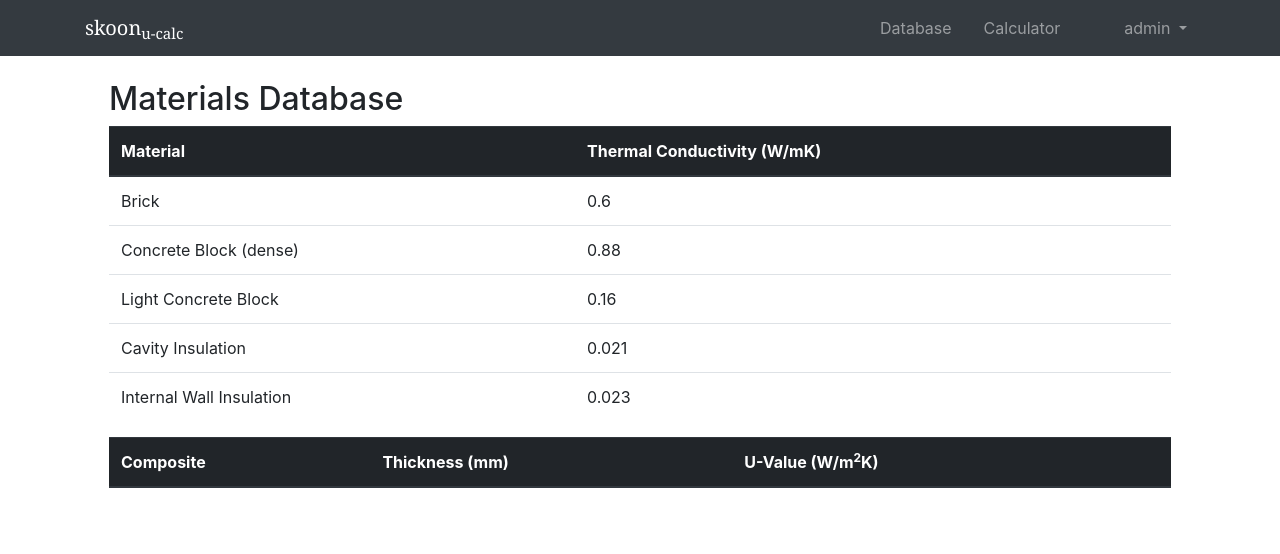
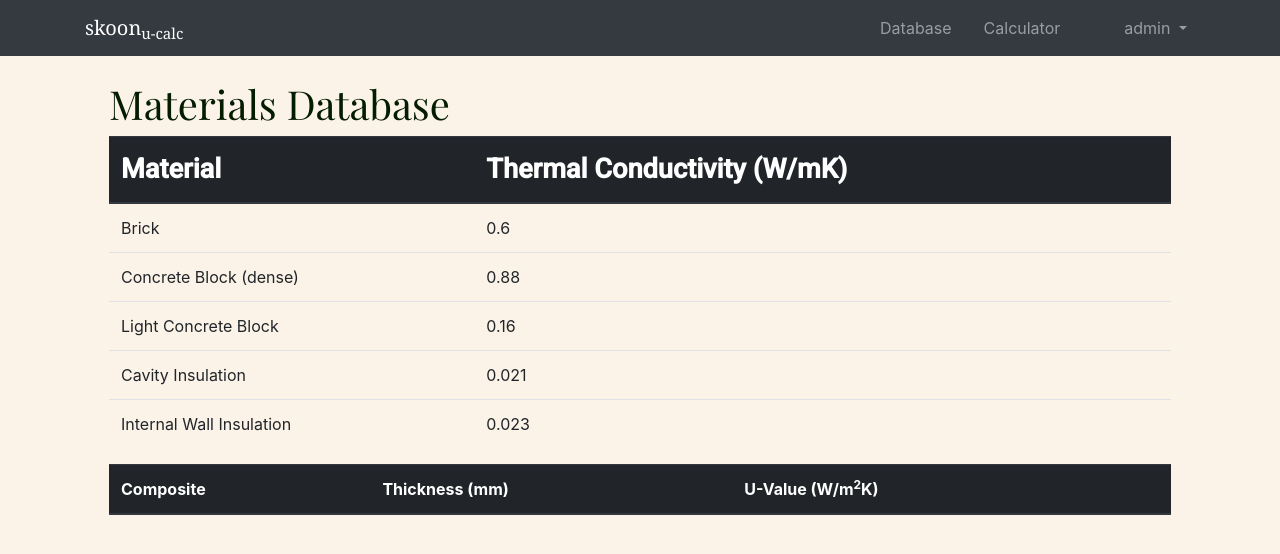
Before and after one commit to BenCurrieDev/SkoonAssignment, a Django app: page / in a window 1280 px wide. Shown: the top 554 px of the page. Run offline with Django 4.2, Linux system fonts and the light colour scheme; a user stored in the database is signed in; data comes from the database, SQL or seed files in the repository; both versions use the stored data as it was after the commit; lists and menus that the app fills with data are empty; some libraries are stand-ins or nearby versions.

Commit message:
added static assets

```diff
--- /dev/null
+++ b/static/css/skoon.css
@@ -0,0 +1,43 @@
+:root {
+    --bs-skoon-primary: #fbf3e8;
+    --bs-skoon-secondary: #ede6dc;
+    --bs-skoon-light: #fbf3e8;
+    --bs-skoon-dark: #041c00;
+    --bs-skoon-body-color: var(--bs-dark);
+
+    --ff-skoon-serif: 'Playfair Display', serif;
+    --ff-skoon-sub:  "Roboto", sans-serif;
+    --ff-skoon-body: 'Open Sans', sans-serif;
+
+    --fw-skoon-sub: 500;
+    --fw-skoon-body: 300;
+
+}
+
+.bg-skoon-light {
+    background-color: var(--bs-skoon-primary);
+}
+
+.bg-skoon-dark {
+    background-color: var(--bs-skoon-dark);
+}
+
+.fc-skoon-light {
+    color: var(--bs-skoon-light);
+}
+
+.fc-skoon-dark {
+    color: var(--bs-skoon-dark);
+}
+
+
+.f-skoon-heading {
+    font-family: var(--ff-skoon-serif);
+    font-size: 2.5rem;
+}
+
+.f-skoon-sub {
+    font-family: var(--ff-skoon-sub);
+    font-size: 1.7rem;
+    font-weight: 400;
+}
--- a/templates/base.html
+++ b/templates/base.html
@@ -4,9 +4,12 @@
     <meta charset="utf-8">
     <title>{% block title %}Skoon u-calc{% endblock %}</title>
     <link rel="stylesheet" href="{% static 'css/bootstrap.min.css' %}">
-    {% block stylesheet %}{% endblock %}
+    <link rel="stylesheet" href="{% static 'css/skoon.css' %}">
+    <link rel="preconnect" href="https://fonts.googleapis.com">
+    <link rel="preconnect" href="https://fonts.gstatic.com" crossorigin>
+    <link href="https://fonts.googleapis.com/css2?family=Open+Sans:ital,wght@0,300;0,400;0,700;1,300;1,400;1,700&family=Playfair+Display&family=Roboto:ital,wght@0,300;0,400;0,500;1,300;1,400&display=swap" rel="stylesheet">
   </head>
-  <body>
+  <body class="bg-skoon-light">
     {% block body %}
 
         <nav class="navbar navbar-expand-sm navbar-dark bg-dark">
--- a/templates/home.html
+++ b/templates/home.html
@@ -3,9 +3,9 @@
 {% load widget_tweaks %}
 
 {% block content %}
-<h2>Materials Database</h2>
+<h2 class="f-skoon-heading fc-skoon-dark">Materials Database</h2>
   <table class="table">
-    <thead class="thead-dark">
+    <thead class="thead-dark f-skoon-sub">
       <tr>
         <th>Material</th>
         <th>Thermal Conductivity (W/mK)</th>
```
Also changed, not shown: db.sqlite3, static/img/logo.png (added).
